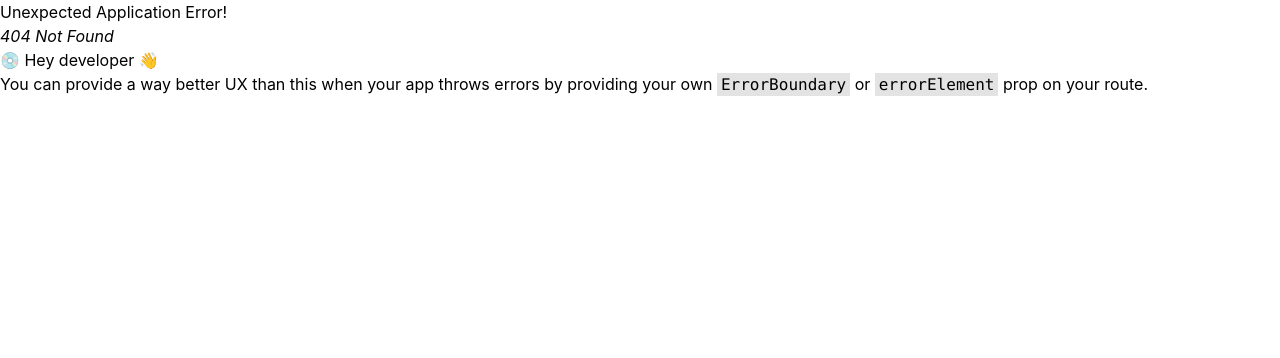
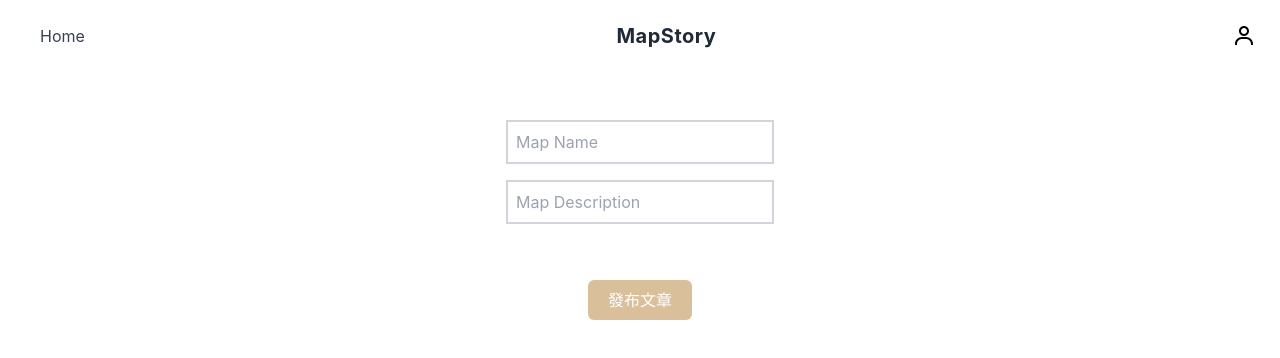
Before and after one commit to neko2048/mapStory, a React (Create React App) app in the folder client/: page /addMap in a window 1280 px wide. Before the commit this address had no page. Shown: the top 358 px of the page. Built offline with nearby package versions, Linux system fonts and the light colour scheme.

Commit message:
(feat) Add AddMap page and related Redux functionality

```diff
--- a/client/src/App.js
+++ b/client/src/App.js
@@ -2,6 +2,7 @@ import './App.css';
 import { createBrowserRouter, RouterProvider } from "react-router-dom";
 import Home from './pages/Home';
 import About from './pages/About';
+import AddMap from './pages/AddMap';
 import MapDetail from './pages/MapDetail';
 
 const router = createBrowserRouter([
@@ -12,6 +13,10 @@ const router = createBrowserRouter([
   {
     path: "/about",
     element: <About />,
+  },
+  {
+    path: "/addMap",
+    element: <AddMap />,
   },
   {
     path: "/maps/:id",
--- a/client/src/components/body.js
+++ b/client/src/components/body.js
@@ -87,6 +87,19 @@ export default function Body() {
                         </Link>
                     </div>
                 ))}
+                <div className="w-full md:w-1/3 xl:w-1/4 p-6 flex flex-col" key={Object.keys(mapData).length + 1}>
+                    <Link to={`/AddMap`}>
+
+                    <img className="hover:grow hover:shadow-lg" src="https://upload.wikimedia.org/wikipedia/commons/thumb/a/a7/React-icon.svg/1920px-React-icon.svg.png" alt="Add A Map" />
+                    <div className="pt-3 flex items-center justify-between">
+                        <p>Click to Add</p>
+                        <svg className="h-6 w-6 fill-current text-gray-500 hover:text-black" xmlns="http://www.w3.org/2000/svg" viewBox="0 0 24 24">
+                            <path d="M12,4.595c-1.104-1.006-2.512-1.558-3.996-1.558c-1.578,0-3.072,0.623-4.213,1.758c-2.353,2.363-2.352,6.059,0.002,8.412 l7.332,7.332c0.17,0.299,0.498,0.492,0.875,0.492c0.322,0,0.609-0.163,0.792-0.409l7.415-7.415 c2.354-2.354,2.354-6.049-0.002-8.416c-1.137-1.131-2.631-1.754-4.209-1.754C14.513,3.037,13.104,3.589,12,4.595z M18.791,6.205 c1.563,1.571,1.564,4.025,0.002,5.588L12,18.586l-6.793-6.793C3.645,10.23,3.646,7.776,5.205,6.209 c0.76-0.756,1.754-1.172,2.799-1.172s2.035,0.416,2.789,1.17l0.5,0.5c0.391,0.391,1.023,0.391,1.414,0l0.5-0.5 C14.719,4.698,17.281,4.702,18.791,6.205z" />
+                        </svg>
+                    </div>
+                    <p className="pt-1 text-gray-900">Click to Add</p>
+                    </Link>
+                </div>
             </div>
         </section>
         </body>
--- a/client/src/index.js
+++ b/client/src/index.js
@@ -3,11 +3,15 @@ import ReactDOM from 'react-dom/client';
 import './index.css';
 import App from './App';
 import reportWebVitals from './reportWebVitals';
+import { store } from './redux/store';
+import { Provider } from 'react-redux';
 
 const root = ReactDOM.createRoot(document.getElementById('root'));
 root.render(
   <React.StrictMode>
-    <App />
+    <Provider store={store}>
+      <App />
+    </Provider>
   </React.StrictMode>
 );
 
--- /dev/null
+++ b/client/src/pages/AddMap.js
@@ -0,0 +1,54 @@
+import React, { useState } from "react";
+import { useDispatch } from "react-redux";
+import { addMap } from "../redux/mapSlice";
+import Header from "../components/Header";
+
+export default function AddMap() {
+    const [mapName, setMapName] = React.useState("");
+    const [mapDescription, setMapDescription] = React.useState("");
+
+    const dispatch = useDispatch();
+
+    const redirectToHome = () => {
+        window.location.href = "/";
+    };
+
+    const handleAddMap = () => {
+        dispatch(addMap({ mapName, mapDescription }));
+        alert("Map added! Map Name: " + mapName);
+        setMapName("");
+        setMapDescription("");
+        redirectToHome();
+    };
+
+    return (
+        <div>
+            <Header />
+            {/* Add a fill-out table include MapName, MapDesciption*/}
+            <div className="flex flex-col items-center justify-center mt-10">
+                <input
+                    type="text"
+                    placeholder="Map Name"
+                    value={mapName}
+                    onChange={(e) => setMapName(e.target.value)}
+                    className="border-2 border-gray-300 p-2 m-2"
+                />
+                <input
+                    type="text"
+                    placeholder="Map Description"
+                    value={mapDescription}
+                    onChange={(e) => setMapDescription(e.target.value)}
+                    className="border-2 border-gray-300 p-2 m-2"
+                />
+            </div>
+            <div style={{ display: "flex", justifyContent: "center" }}>
+                <button
+                    onClick={handleAddMap}
+                    className="mx-5 text-white font-medium px-5 py-2 bg-yellow-700/40 hover:bg-yellow-700/70 rounded-md mt-12 hover:scale-110 transition ease-in"
+                >
+                    發布文章
+                </button>
+            </div>
+        </div>
+    )
+};
--- /dev/null
+++ b/client/src/redux/mapSlice.js
@@ -0,0 +1,20 @@
+import { createSlice } from "@reduxjs/toolkit";
+
+const initialState = {
+    maps: [],
+};
+
+export const mapSlice = createSlice({
+    name: "map",
+    initialState,
+    reducers: {
+        addMap: (state, action) => {
+            state.maps =[...state.maps, { ...action.payload }];
+        },
+    },
+});
+
+// Action creators are generated for each case reducer function
+export const { addMap } = mapSlice.actions;
+
+export default mapSlice.reducer;
--- /dev/null
+++ b/client/src/redux/store.js
@@ -0,0 +1,8 @@
+import { configureStore } from '@reduxjs/toolkit';
+import mapReducer from './mapSlice';
+
+export const store = configureStore({
+    reducer: {
+        map: mapReducer,
+    }
+});
```
